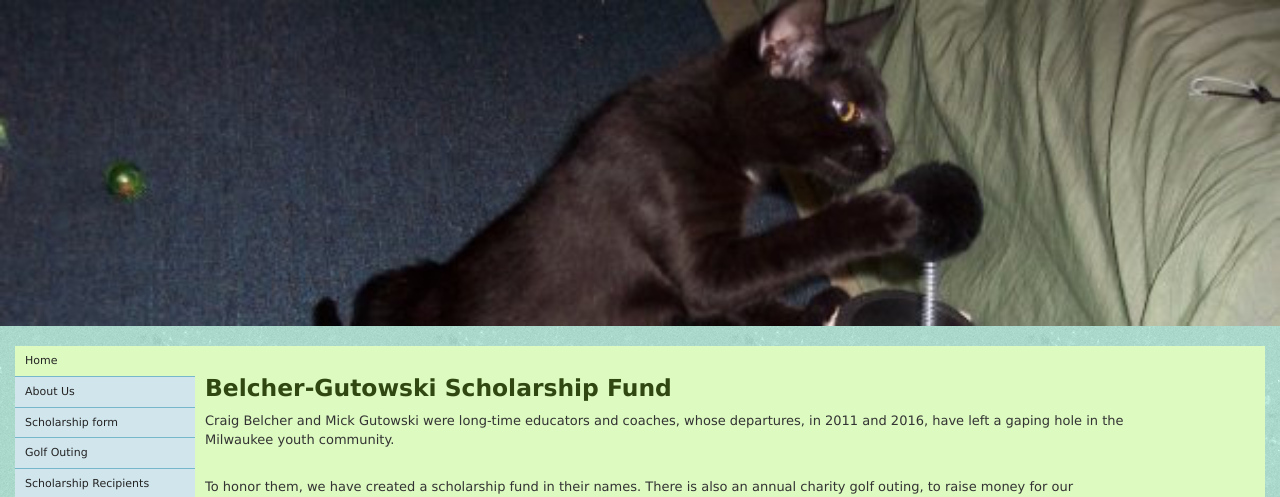
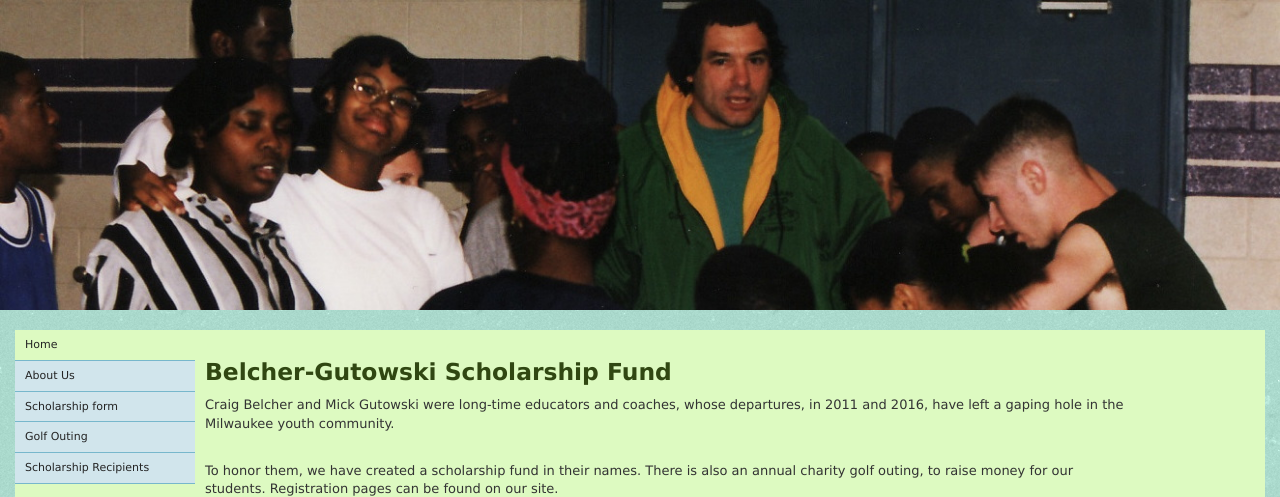
Before and after one commit to dylanthelion/dadsSite, a website: page index.html in a window 1280 px wide. Shown: the top 497 px of the page. Drawn offline with Linux system fonts and the light colour scheme.

Commit message:
Fixed herp

```diff
--- a/index.html
+++ b/index.html
@@ -32,7 +32,7 @@
         	<div>
             <div align='center' >
               <div style='background-color:#;' class='banner-image-container' >
-                <a href='/'><img border='0'title='Belcher-Gutowski Scholarship Fund' alt='Belcher-Gutowski Scholarship Fund' src='/assets/blackSwat.jpg' id='bannerImage' class='.img-responsive' align='center' /></a>
+                <a href='/'><img border='0'title='Belcher-Gutowski Scholarship Fund' alt='Belcher-Gutowski Scholarship Fund' src='/assets/banner2.jpg' id='bannerImage' class='.img-responsive' align='center' /></a>
               </div>
             </div>
           </div>
```
